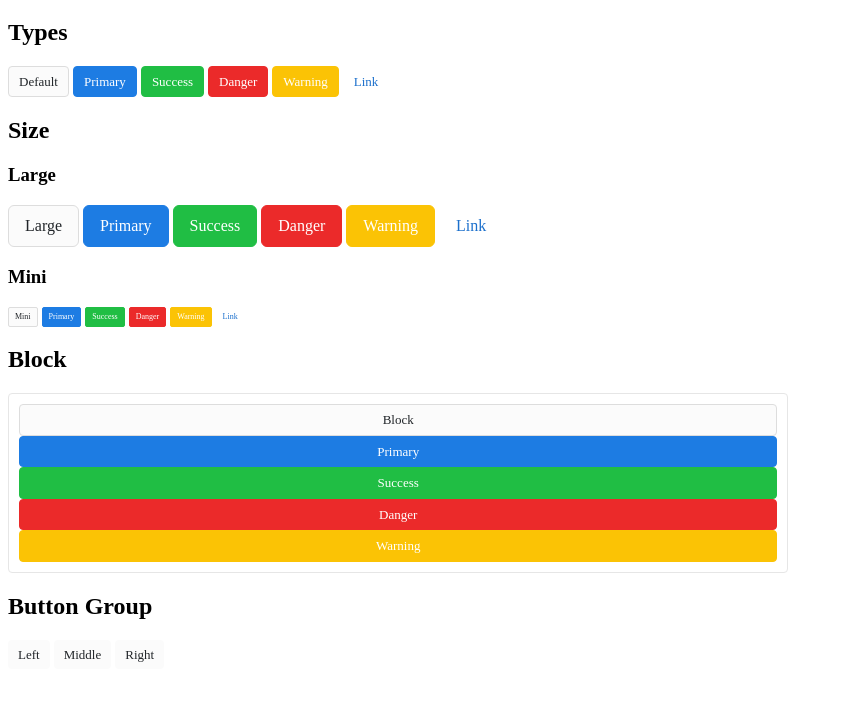
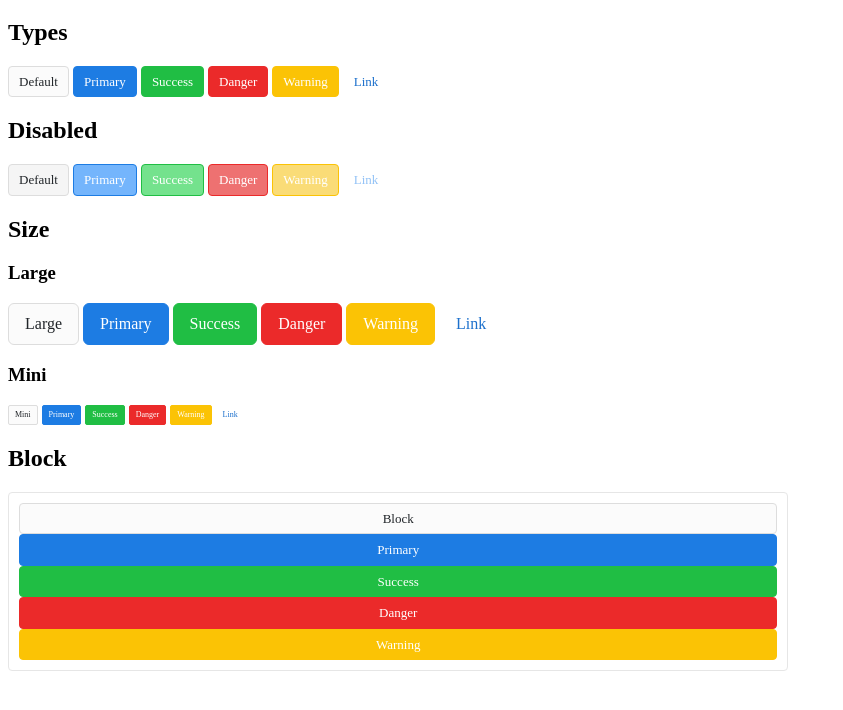
Before and after one commit to OldsixShang/ls-admin-frontend, a plain HTML site: page pages/buttons.html in a window 1280 px wide. Shown: the part 70-780 px from the top of the page, without its empty margins (0-843 px from the left). Drawn offline with Linux system fonts and the light colour scheme.

Commit message:
按钮增加disabled样式

```diff
--- a/css/button.css
+++ b/css/button.css
@@ -5,10 +5,6 @@
     text-align: center;
     vertical-align: middle;
     cursor: pointer;
-    -webkit-user-select: none;
-    -moz-user-select: none;
-    -ms-user-select: none;
-    user-select: none;
     background-color: #fbfbfb;
     border: 1px solid #ddd;
     padding: 5px 10px;
@@ -29,6 +25,11 @@
     background-color: #eee;
 }
 
+.btn:disabled {
+    cursor: not-allowed;
+    background: #f5f5f5;
+}
+
 .btn-primary {
     color: #fff;
     background-color: #1d7ce3;
@@ -45,6 +46,10 @@
     color: #fff;
     background-color: #1a68bc;
     background-color: #1a68bc;
+}
+
+.btn-primary:disabled {
+    background: #74b5fc;
 }
 
 .btn-success {
@@ -65,6 +70,10 @@
     border-color: #1d9f3b;
 }
 
+.btn-success:disabled {
+    background: #74e28d;
+}
+
 .btn-danger {
     color: #fff;
     background-color: #eb2a2a;
@@ -81,6 +90,10 @@
     color: #fff;
     background-color: #b92020;
     border-color: #b92020;
+}
+
+.btn-danger:disabled {
+    background: #ee7171;
 }
 
 .btn-warning {
@@ -101,6 +114,10 @@
     background-color: #d6a707;
 }
 
+.btn-warning:disabled {
+    background: #fadc77;
+}
+
 .btn-link {
     color: #1c70cc;
     border-color: transparent;
@@ -114,6 +131,12 @@
 
 .btn-link:active {
     color: #e53c0a;
+}
+
+.btn-link:disabled {
+    /* background: #74b5fc; */
+    background: transparent;
+    color: #92c2f6;
 }
 
 
@@ -146,11 +169,3 @@
     margin: 0;
     border: none;
 }
-
-
-/*animate*/
-
-.btn {
-    /* -webkit-transition: color 0.15s ease-in-out, background-color 0.15s ease-in-out, border-color 0.15s ease-in-out, box-shadow 0.15s ease-in-out; */
-    /* transition: color 0.15s ease-in-out, background-color 0.15s ease-in-out, border-color 0.15s ease-in-out, box-shadow 0.15s ease-in-out; */
-}
--- a/pages/buttons.html
+++ b/pages/buttons.html
@@ -31,6 +31,18 @@
         <button type="button" class="btn btn-warning">Warning</button>
         <button type="button" class="btn btn-link">Link</button>
     </div>
+
+    <h2>Disabled</h2>
+
+    <div>
+        <button type="button" class="btn" disabled>Default</button>
+        <button type="button" class="btn btn-primary" disabled>Primary</button>
+        <button type="button" class="btn btn-success" disabled>Success</button>
+        <button type="button" class="btn btn-danger" disabled>Danger</button>
+        <button type="button" class="btn btn-warning" disabled>Warning</button>
+        <button type="button" class="btn btn-link" disabled>Link</button>
+    </div>
+
     <h2>Size</h2>
     <h3>Large</h3>
     <div>
@@ -58,14 +70,14 @@
         <button type="button" class="btn btn-danger btn-block">Danger</button>
         <button type="button" class="btn btn-warning btn-block">Warning</button>
     </div>
-    <h2>Button Group</h2>
+    <!-- <h2>Button Group</h2>
     <div>
         <div class="btn-group">
             <label class="btn">Left</label>
             <label class="btn">Middle</label>
             <label class="btn">Right</label>
         </div>
-    </div>
+    </div> -->
 </body>
 
 </html>
```
